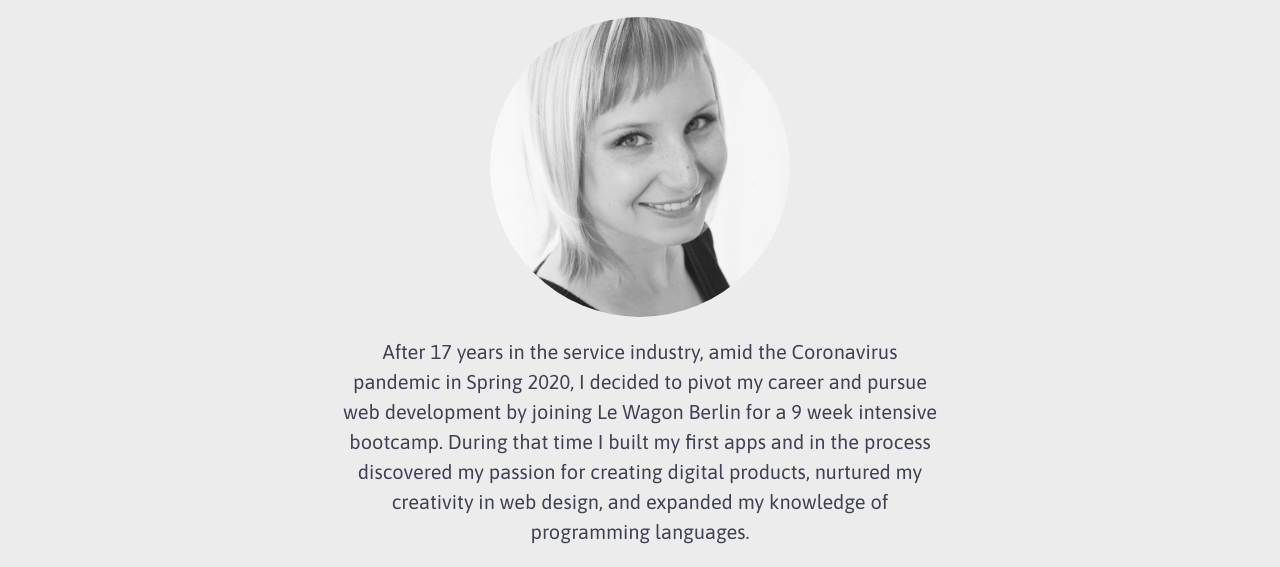
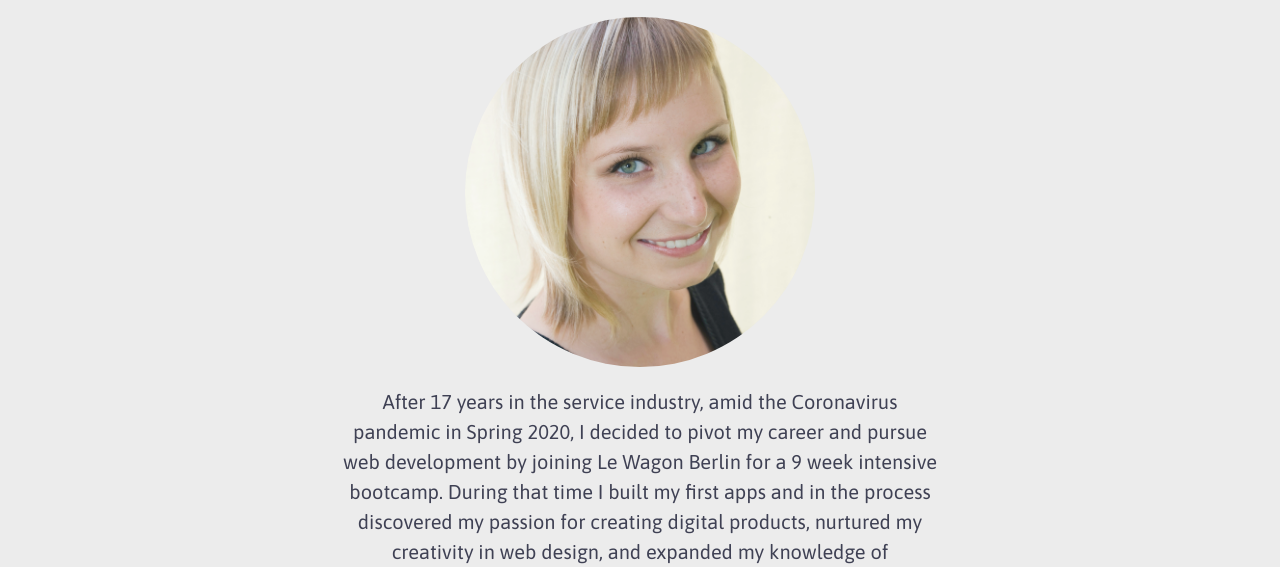
Before and after one commit to sweetening/sweetening.github.io, a website: page index.html in a window 1280 px wide. Shown: the part 683-1250 px from the top of the page. Drawn offline with nearby package versions, Linux system fonts and the light colour scheme.

Commit message:
added color photo

```diff
--- a/index.html
+++ b/index.html
@@ -29,7 +29,7 @@
           <div class="background">
           <div class="image">
             <h1>About Me</h1>
-                <img src="images/headshot.jpg" alt= "Profile photo of Sanja" class="photo" width="370" height="370" >
+                <img src="images/headshot_color.jpg" alt= "Profile photo of Sanja" class="photo" width="350" height="350" >
               <div class="description">
                 <p>After 17 years in the service industry, amid the Coronavirus pandemic
                 in Spring 2020, I decided to pivot my career and pursue web development by joining
--- a/style.css
+++ b/style.css
@@ -43,8 +43,6 @@
 }
 
 .photo {
-  height: 300px;
-  width: 300px;
   border-radius: 50%;
 }
 
```
Also changed, not shown: images/headshot_color.JPG (added).
